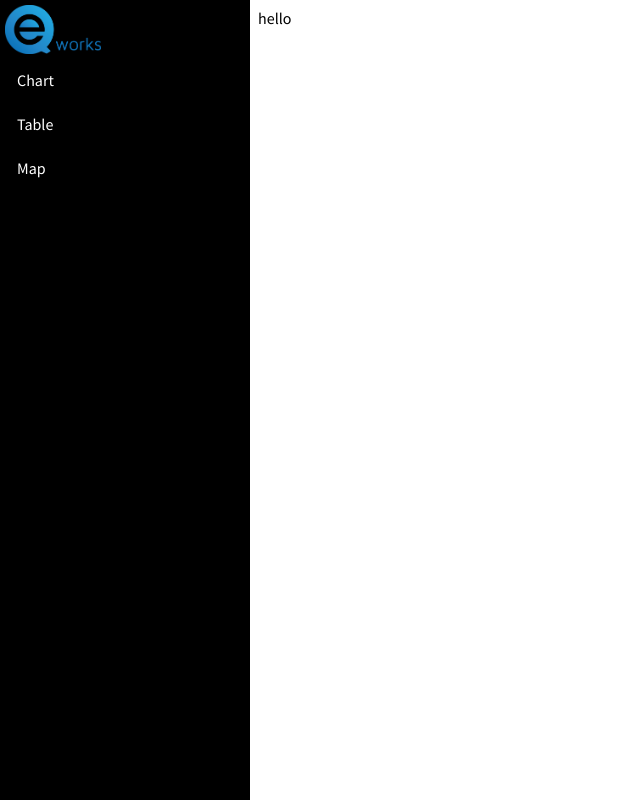
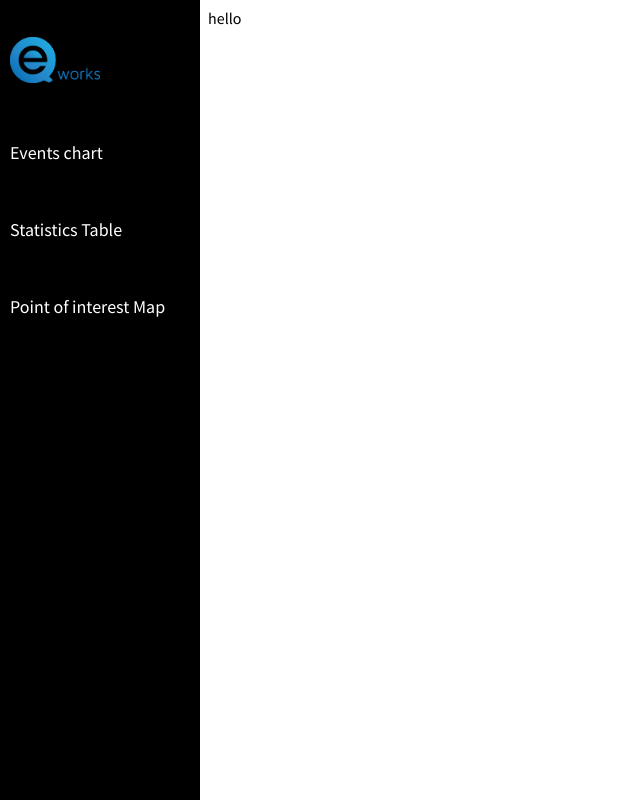
Before and after one commit to jainsimran/EQ-product-challenge, a React (Create React App) app: page / in a window 1280 px wide. Shown: the whole page, without its empty margins (0-640 px from the left). Built offline with nearby package versions, Linux system fonts and the light colour scheme.

Commit message:
removed unused packages from Package.json and title switch in line chart is working

```diff
--- a/src/App.css
+++ b/src/App.css
@@ -9,8 +9,8 @@ body {
   }
 
 .contentWrapper{
-  margin-left: 250px;
-  width: calc(100% - 250px);
+  margin-left: 200px;
+  width: calc(100% - 200px);
 }
 
 .cardEffect{
@@ -18,6 +18,7 @@ body {
   border: 1px rgba(255, 255, 255, 0.03) solid;
   box-shadow: 0px 0px 10px rgba(0, 0, 0, 0.5);
   width: 98%;
+  height: 95vh;
 }
 
 input,
@@ -62,11 +63,14 @@ h1{
   text-transform: uppercase;
 }
 
+.switchOpt{
+  display: inline;
+}
 
 /*************** Css for data table section */
 
 .scrolltable{
-  max-height: 80vh;
+  max-height: 85vh;
   overflow-y:auto;
   width: 100%;
   margin-top: 20px;
@@ -130,12 +134,12 @@ tr:hover {
 
 /*************** Navigation  */
 #logo{
-  width: 40%;
+  width: 50%;
 }
 
 .nav {
   background-color: black;
-  width: 250px;
+  width: 200px;
   height: 100vh;
   top: 0;
   left: 0;
@@ -144,19 +148,23 @@ tr:hover {
   padding: 0;
 }
 .nav ul{
-  margin: 0;
-  padding: 2%;
   list-style-type: none;
+  margin: 5%;
+  padding: 0;
+}
+
+.nav li {
+  display: block;
+  padding: 15% 0;
 }
 
 .nav li a {
-  display: block;
+  font-size: 18px;
   color: white;
-  padding: 5%;
   text-decoration: none;
 }
 
-/* .nav li a:hover {
+.nav li:hover {
   background-color: #555;
   color: white;
-} */
+}
--- a/src/components/Datatable.jsx
+++ b/src/components/Datatable.jsx
@@ -2,7 +2,6 @@ import React, { Component } from 'react';
 
 export default class Datatable extends Component {
   render() {
-    // console.log(this.props.highlightIdxs);
     return (
       <section className="scrolltable">
         <h1>{this.props.title}</h1>
--- a/src/components/Map.jsx
+++ b/src/components/Map.jsx
@@ -1,4 +1,4 @@
-import GoogleMapReact, { InfoWindow } from 'google-map-react';
+import GoogleMapReact from 'google-map-react';
 import React, { Component } from 'react';
 
 export default class Map extends Component {
@@ -17,16 +17,14 @@ export default class Map extends Component {
 
     const Marker = () => {
       return (
-        <section className='labelMaker'
-        // onClick={() => <InfoWindow> <h1>{this.props.data.name}</h1> </InfoWindow>}
-        > </section>
+        <section className='labelMaker'> </section>
       );
     }
 
 
     const Poimarker = () => {
       return (
-        <section style={{ height: '50vh', width: '100%' }}>
+        <section style={{ height: '85vh', width: '100%' }}>
           <GoogleMapReact
             bootstrapURLKeys={{ key: `AIzaSyCk79ODgAFqY9di7oVX5Zh_zdIyecxZvks` }}
             defaultCenter={this.state.center}
@@ -41,7 +39,6 @@ export default class Map extends Component {
                     lng={item.lng}
                     title={item.name}
                   >
-
                   </Marker>
                 );
               })
--- a/src/index.js
+++ b/src/index.js
@@ -17,13 +17,13 @@ const routing = (
             <img src={logo}  id='logo' alt="EQ Works"/>
           </li>
           <li>
-            <Link to="/chart">Chart</Link>
+            <Link to="/chart"> Events chart</Link>
           </li>
           <li>
-            <Link to="/table">Table</Link>
+            <Link to="/table"> Statistics Table</Link>
           </li>
           <li>
-            <Link to="/map">Map</Link>
+            <Link to="/map">Point of interest Map</Link>
           </li>
         </ul>
       </section>
--- a/src/sections/DataChartSection.jsx
+++ b/src/sections/DataChartSection.jsx
@@ -23,24 +23,7 @@ export default class DataChartSection extends Component {
         const mapEventsPerDate = {};
         fetchEventHourlyData()
             .then(eventdata => {
-                // console.log(eventdata)
-                // let eventhour = [];
-                // let eventnum = [];
-                // let eventdate = [];
-                // eventdata.forEach((e) => {
-                //     eventhour.push(e.hour)
-                //     eventnum.push(e.events)
-                //     eventdate.push(this.formatDate(e.date));
-                // });
-                // this.setState({
-                //     label: eventnum,
-                //     data:  eventhour,
-                //     title: 'Hourly events'
-                // })
                 eventdata.map(item => {
-                    // check if item.date already exist in mapEventsPerDate
-                    // if yes, add {hour: item.hour, events: item.events} to the array
-                    // else add a key item.date to the mapEventsPerDate and create an arry with {hour: item.hour, events: item.events}
                     const currentItemDate = item.date.split('T')[0];
                     if (mapEventsPerDate[currentItemDate]) {
                         const dateList = mapEventsPerDate[currentItemDate];
@@ -49,9 +32,11 @@ export default class DataChartSection extends Component {
                     } else {
                         mapEventsPerDate[currentItemDate] = [{ hour: item.hour, event: item.events }];
                     }
+                    return null;
                 });
                 this.setState({
-                    formattedData: mapEventsPerDate
+                    formattedData: mapEventsPerDate,
+                    title: 'Hourly events'
                 });
             });
     }
@@ -59,7 +44,6 @@ export default class DataChartSection extends Component {
     getDailyEventsData = () => {
         fetchEventDailyData()
             .then(eventdata => {
-                // console.log(eventdata);
                 let eventdate = [];
                 let eventnum = [];
                 eventdata.forEach((e) => {
@@ -78,14 +62,11 @@ export default class DataChartSection extends Component {
     formatDate = inputDate => inputDate.split('T')[0];
 
     switchData = () => {
-        // console.log(this.state.dataFrequencyType);
         if (this.state.dataFrequencyType === 'hourly') {
             this.getHourlyEventsData();
-            // console.log(this.state.dataFrequencyType);
         }
         else {
             this.getDailyEventsData();
-            // console.log(this.state.dataFrequencyType);
         }
     }
 
@@ -93,7 +74,6 @@ export default class DataChartSection extends Component {
         this.setState({
             dataFrequencyType: event.target.value
         }, this.switchData);
-
     }
 
     handleDateSelection = (event) => {
--- a/src/sections/DataTableSection.jsx
+++ b/src/sections/DataTableSection.jsx
@@ -27,7 +27,7 @@ export default class DataTableSection extends Component {
             return;
         }
         const strContainingIdxs = [];
-        this.state.data.map((item, idx) => item.name.toLowerCase().includes(str.toLowerCase()) ? strContainingIdxs.push(idx): null);
+        this.state.data.map((item, idx) => item.name.toLowerCase().includes(str.toLowerCase()) ? strContainingIdxs.push(idx) : null);
         this.setState({
             searchedDataset: strContainingIdxs,
         });
@@ -37,26 +37,12 @@ export default class DataTableSection extends Component {
         fetchStatsDaily()
             .then(data => {
                 let statsData = [];
-                let statsColumns = [{
-                    name: 'date',
-                    selector: 'date',
-                    sortable: true,
-                },
-                {
-                    name: 'impressions',
-                    selector: 'impressions',
-                    sortable: true
-                },
-                {
-                    name: 'clicks',
-                    selector: 'clicks',
-                    sortable: true
-                },
-                {
-                    name: 'revenue',
-                    selector: 'revenue',
-                    sortable: true
-                }];
+                let statsColumns = [
+                    {name: 'date'},
+                    {name: 'impressions'},
+                    {name: 'clicks'},
+                    {name: 'revenue'}
+                ];
                 data.forEach((e) => {
                     statsData.push({
                         date: this.formatDate(e.date),
@@ -77,30 +63,13 @@ export default class DataTableSection extends Component {
         fetchPoiAllMetrics()
             .then(data => {
                 let statsColumns = [
-                    {
-                        name: 'name',
-                        selector: 'name'
-                    },
-                    {
-                        name: 'date',
-                        selector: 'date'
-                    },
-                    {
-                        name: 'hour',
-                        selector: 'hour'
-                    },
-                    {
-                        name: 'impressions',
-                        selector: 'impressions'
-                    },
-                    {
-                        name: 'clicks',
-                        selector: 'clicks'
-                    },
-                    {
-                        name: 'revenue',
-                        selector: 'revenue'
-                    }];
+                    {name: 'name'},
+                    {name: 'date'},
+                    {name: 'hour'},
+                    {name: 'impressions'},
+                    {name: 'clicks'},
+                    {name: 'revenue'}
+                ];
                 let statsData = [];
                 data.forEach((e) => {
                     statsData.push({
@@ -142,7 +111,9 @@ export default class DataTableSection extends Component {
     render() {
         return (
             <section className='cardEffect'>
+
                 <h2>Display</h2>
+                <section className='switchOpt'>
                     <label>
                         <input
                             type="radio"
@@ -161,7 +132,9 @@ export default class DataTableSection extends Component {
                         />
                         Hourly statistics
                     </label>
-                {this.state.dataFrequencyType === 'hourly' ? <FuzzySearch searchHandler={this.searchHandler}/> : null}
+                    {this.state.dataFrequencyType === 'hourly' ? <FuzzySearch searchHandler={this.searchHandler} /> : null}
+                </section>
+
                 <Datatable
                     data={this.state.data}
                     columns={this.state.columns}
```
Also changed, not shown: package.json (+2 -11 lines), 2 other files (tests, documents, lock files or other folders). Lines whose indentation alone changed are shown as unchanged.
